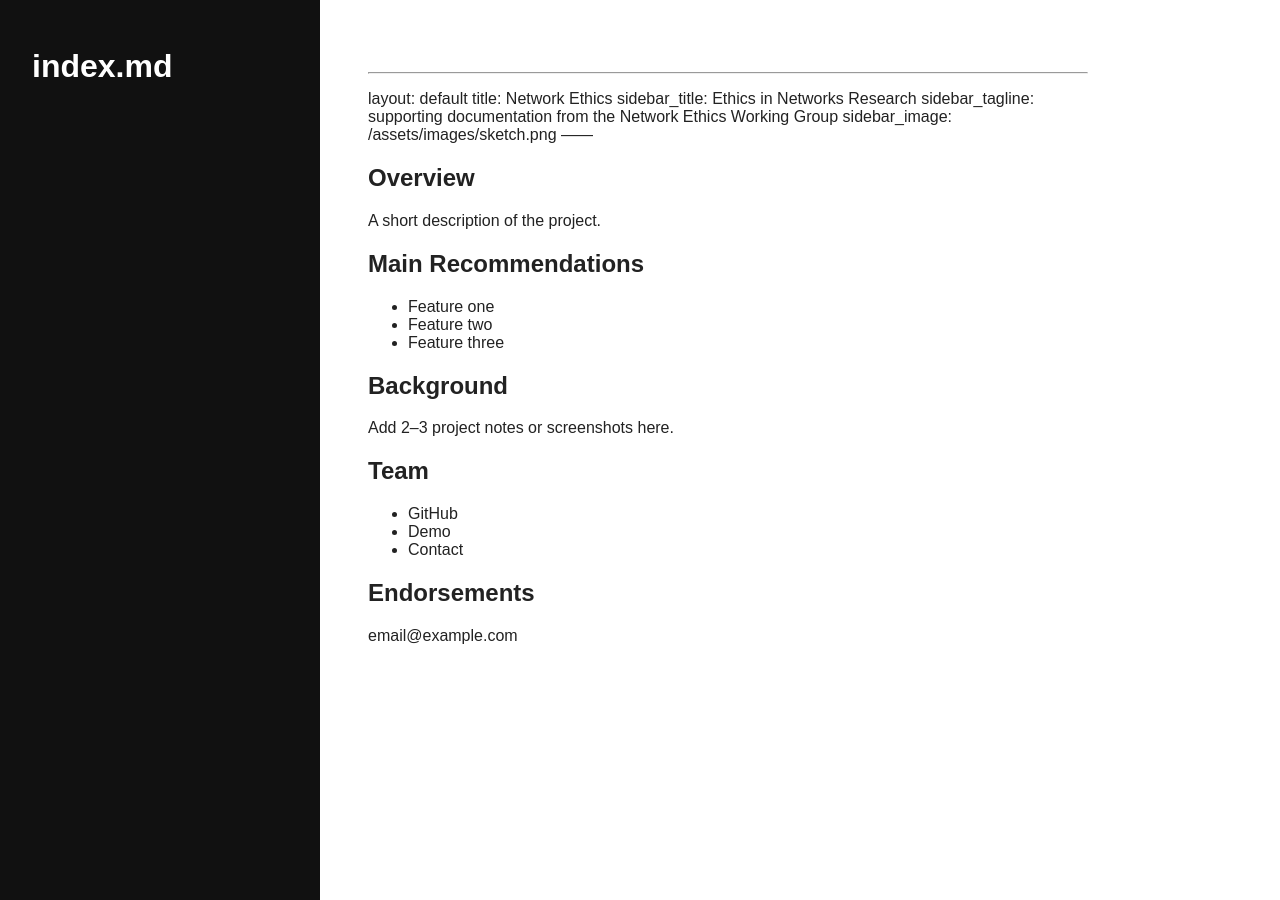
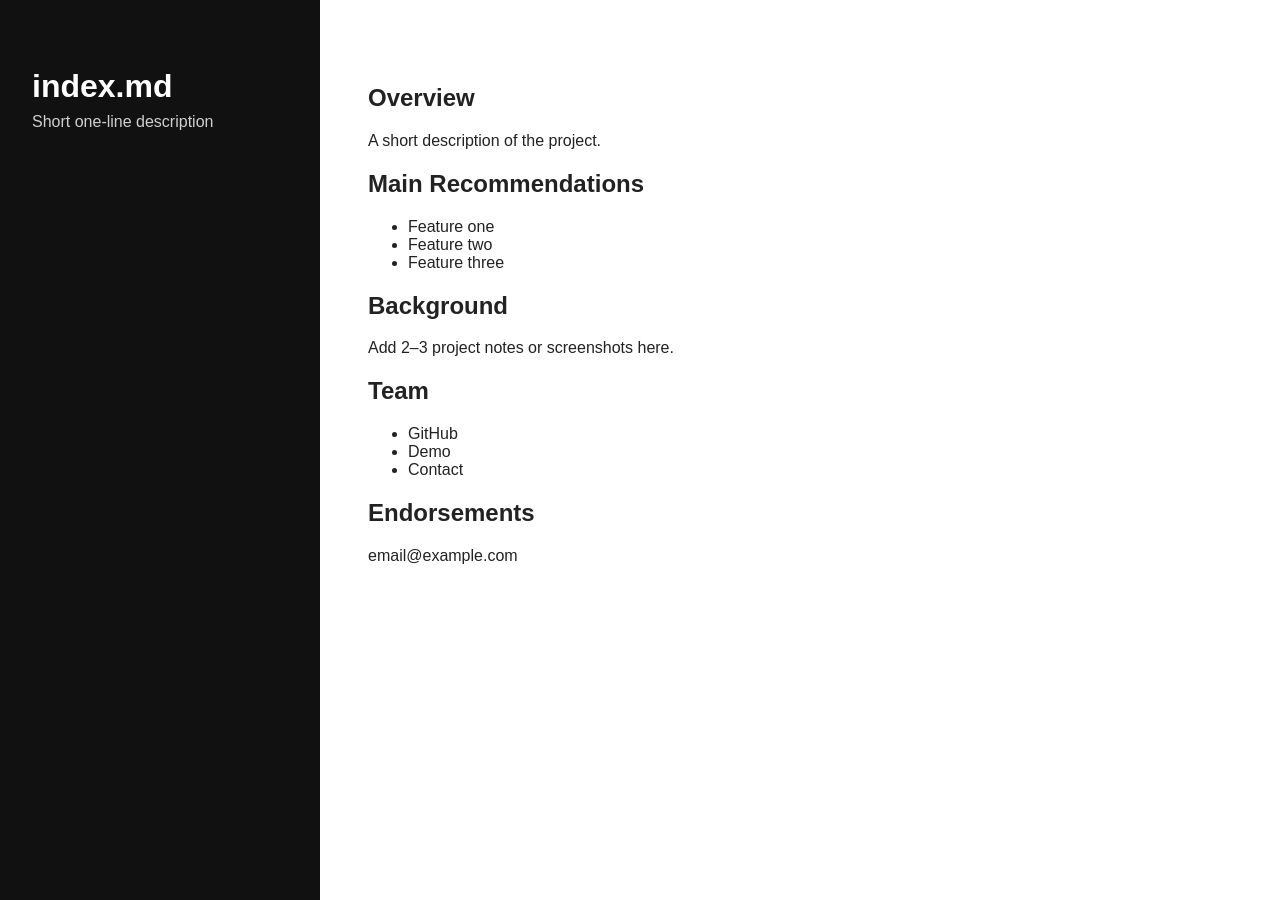
Before and after one commit to Network-Ethics/network-ethics.github.io, a Jekyll site: the page built from index.md, in a window 1280 px wide. Built offline with Jekyll 4.4.1, drawn with Linux system fonts in a browser that asks for light colours; our own code applies the rules of GitHub Pages for plain Markdown files.

Commit message:
rollback

```diff
--- a/index.md
+++ b/index.md
@@ -1,10 +1,10 @@
 ---
 layout: default
-title: Network Ethics
-sidebar_title: Ethics in Networks Research
-sidebar_tagline: supporting documentation from the Network Ethics Working Group
-sidebar_image: /assets/images/sketch.png
-------
+title: My Project
+name: My Project
+tagline: Short one-line description
+sidebar_image: /assets/images/avatar.jpg
+---
 
 ## Overview
 
```
